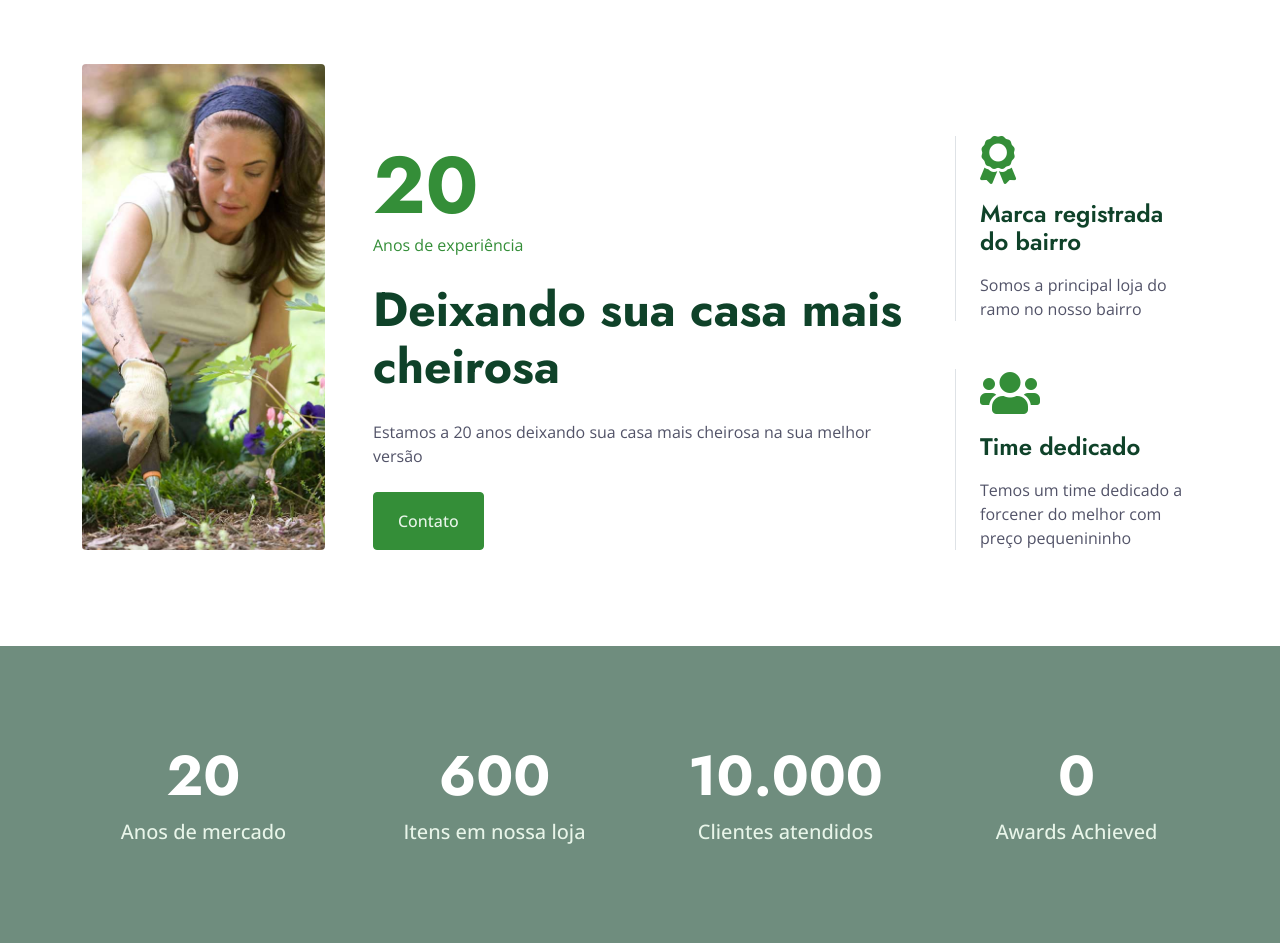
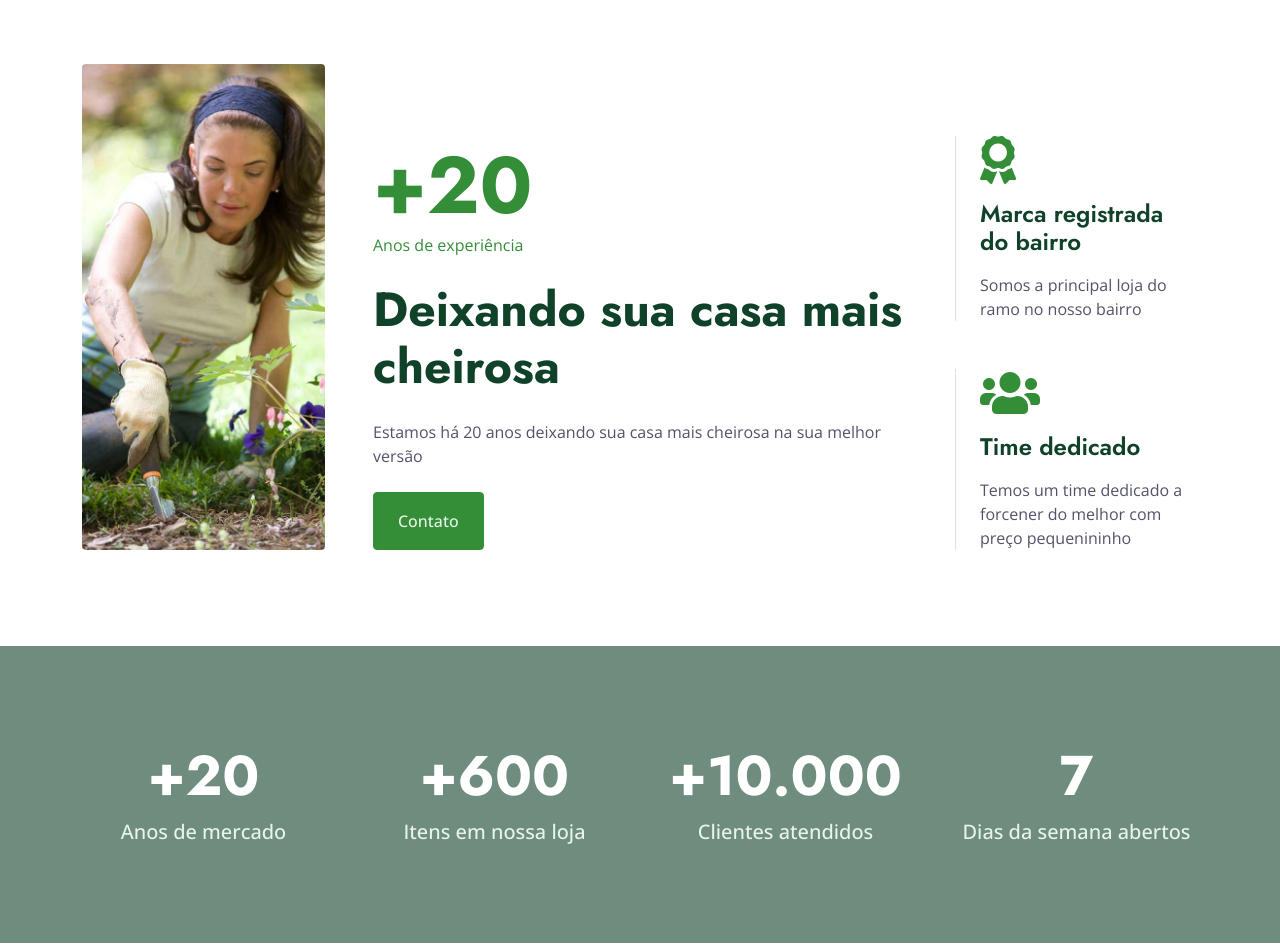
Before and after one commit to RenatoCalisto/belacasaprodutosdelimpeza, a plain HTML site: page index.html in a window 1280 px wide. Shown: the part 960-1912 px from the top of the page. Drawn offline with nearby package versions, Linux system fonts and the light colour scheme.

Commit message:
Add files via upload

```diff
--- a/index.html
+++ b/index.html
@@ -1,5 +1,5 @@
 <!DOCTYPE html>
-<html lang="en">
+<html lang="pt-br">
 
 <head>
     <meta charset="utf-8">
@@ -91,9 +91,9 @@
                         <a href="404.html" class="dropdown-item">404 Page</a>
                     </div>
                 </div> -->
-                <a href="contact.html" class="nav-item nav-link">Contato</a>
+                <a href="contato.html" class="nav-item nav-link">Contato</a>
             </div>
-            <a href="" class="btn btn-primary py-4 px-lg-4 rounded-0 d-none d-lg-block">Fale conosco<i class="fa fa-arrow-right ms-3"></i></a>
+            <a href="https://wa.me/5513988199921?text=Ol%C3%A1!%20Achei%20voc%C3%AAs%20pelo%20site." class="btn btn-primary py-4 px-lg-4 rounded-0 d-none d-lg-block">Fale conosco<i class="fa fa-arrow-right ms-3"></i></a>
         </div>
     </nav>
     <!-- Navbar End -->
@@ -202,12 +202,15 @@
                     <img class="img-fluid rounded" data-wow-delay="0.1s" src="img/about.jpg">
                 </div>
                 <div class="col-lg-6 col-md-7 wow fadeInUp" data-wow-delay="0.3s">
-                    <h1 class="display-1 text-primary mb-0">20</h1>
+                    <h1 class="display-1 text-primary mb-0">
+                        <span>+</span><span>20</span>
+                    </h1>
                     <p class="text-primary mb-4">Anos de experiência</p>
-                    <h1 class="display-5 mb-4">Deixando sua casa mais cheirosa </h1>
-                    <p class="mb-4">Estamos a 20 anos deixando sua casa mais cheirosa na sua melhor versão</p>
+                    <h1 class="display-5 mb-4">Deixando sua casa mais cheirosa</h1>
+                    <p class="mb-4">Estamos há 20 anos deixando sua casa mais cheirosa na sua melhor versão</p>
                     <a class="btn btn-primary py-3 px-4" href="https://wa.me/5513988199921?text=Ol%C3%A1!%20Achei%20voc%C3%AAs%20pelo%20site.">Contato</a>
                 </div>
+
                 <div class="col-lg-3 col-md-12 wow fadeInUp" data-wow-delay="0.5s">
                     <div class="row g-5">
                         <div class="col-12 col-sm-6 col-lg-12">
@@ -237,25 +240,32 @@
     <div class="container py-5">
         <div class="row g-5">
             <div class="col-sm-6 col-lg-3 text-center wow fadeIn" data-wow-delay="0.1s">
-                    <h1 class="display-4 text-white" data-toggle="counter-up">20</h1>
+                <h1 class="display-4 text-white">
+                    <span>+</span><span data-toggle="counter-up">20</span>
+                </h1>
                 <span class="fs-5 fw-semi-bold text-light">Anos de mercado</span>
             </div>
             <div class="col-sm-6 col-lg-3 text-center wow fadeIn" data-wow-delay="0.3s">
-                    <h1 class="display-4 text-white" data-toggle="counter-up">600</h1>
+                <h1 class="display-4 text-white">
+                    <span>+</span><span data-toggle="counter-up">600</span>
+                </h1>
                 <span class="fs-5 fw-semi-bold text-light">Itens em nossa loja</span>
             </div>
             <div class="col-sm-6 col-lg-3 text-center wow fadeIn" data-wow-delay="0.5s">
-                    <h1 class="display-4 text-white" data-toggle="counter-up">10.000</h1>
+                <h1 class="display-4 text-white">
+                    <span>+</span><span data-toggle="counter-up">10.000</span>
+                </h1>
                 <span class="fs-5 fw-semi-bold text-light">Clientes atendidos</span>
             </div>
             <div class="col-sm-6 col-lg-3 text-center wow fadeIn" data-wow-delay="0.7s">
-                    <h1 class="display-4 text-white" data-toggle="counter-up"></h1>
-                    <span class="fs-5 fw-semi-bold text-light">Awards Achieved</span>
+                <h1 class="display-4 text-white">7</h1>
+                <span class="fs-5 fw-semi-bold text-light">Dias da semana abertos</span>
             </div>
         </div>
     </div>
 </div>
 <!-- Facts End -->
+
 
 
     <!-- Features Start -->
@@ -654,7 +664,7 @@
         <div class="container py-5">
             <div class="row g-5 justify-content-center text-center">
                 <div class="col-lg-3 col-md-6">
-                    <h4 class="text-white mb-4">Nossa loja</h4>
+                    <h4 class="text-white mb-4">Bela Casa <br> Produtos de Limpeza</h4>
                     <p class="mb-2"><i class="fa fa-map-marker-alt me-3"></i>Avenida Presidente Kennedy <br> Número 14.216, Caiçara <br> Praia Grande - SP</p>
                     <p class="mb-2"><i class="fa fa-phone-alt me-3"></i>+55 13 98819-9921</p>
                     <!-- <p class="mb-2"><i class="fa fa-envelope me-3"></i>info@example.com</p> -->
@@ -708,7 +718,7 @@
         <div class="container">
             <div class="row">
                 <div class="col-md-6 text-center text-md-start mb-3 mb-md-0">
-                    &copy; <a class="border-bottom" href="#">Your Site Name</a>, All Right Reserved.
+                    &copy; <a class="border-bottom" href="#">Bela Casa Produtos de Limpeza</a>, Todos direitos reservados.
                 </div>
                 <div class="col-md-6 text-center text-md-end">
                     <!--/*** This template is free as long as you keep the footer author’s credit link/attribution link/backlink. If you'd like to use the template without the footer author’s credit link/attribution link/backlink, you can purchase the Credit Removal License from "https://htmlcodex.com/credit-removal". Thank you for your support. ***/-->
```
Lines whose indentation alone changed are shown as unchanged.
